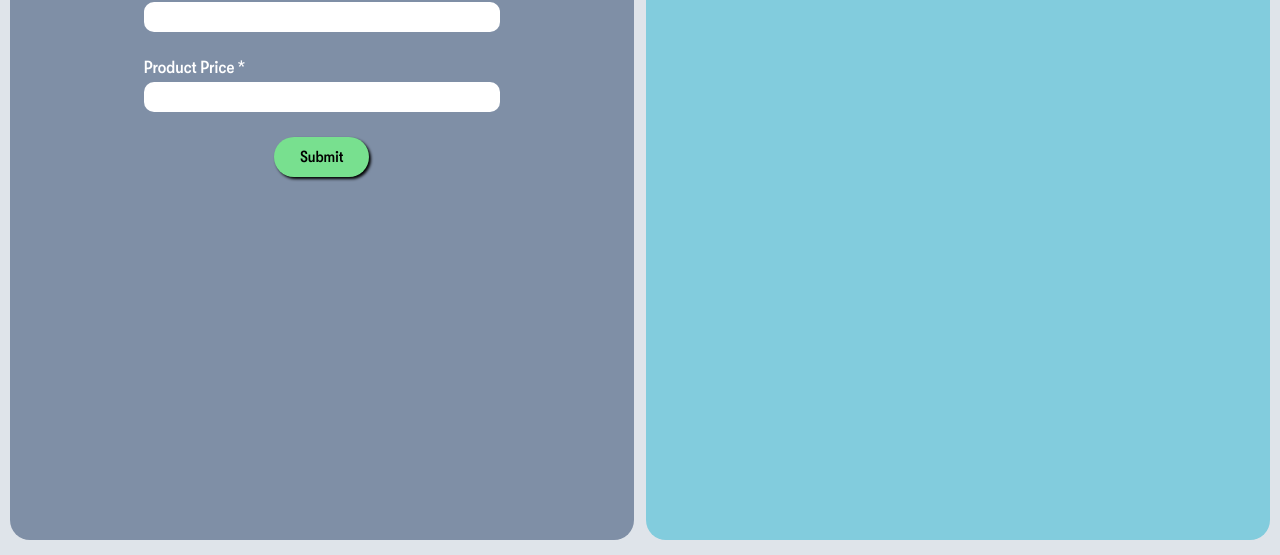
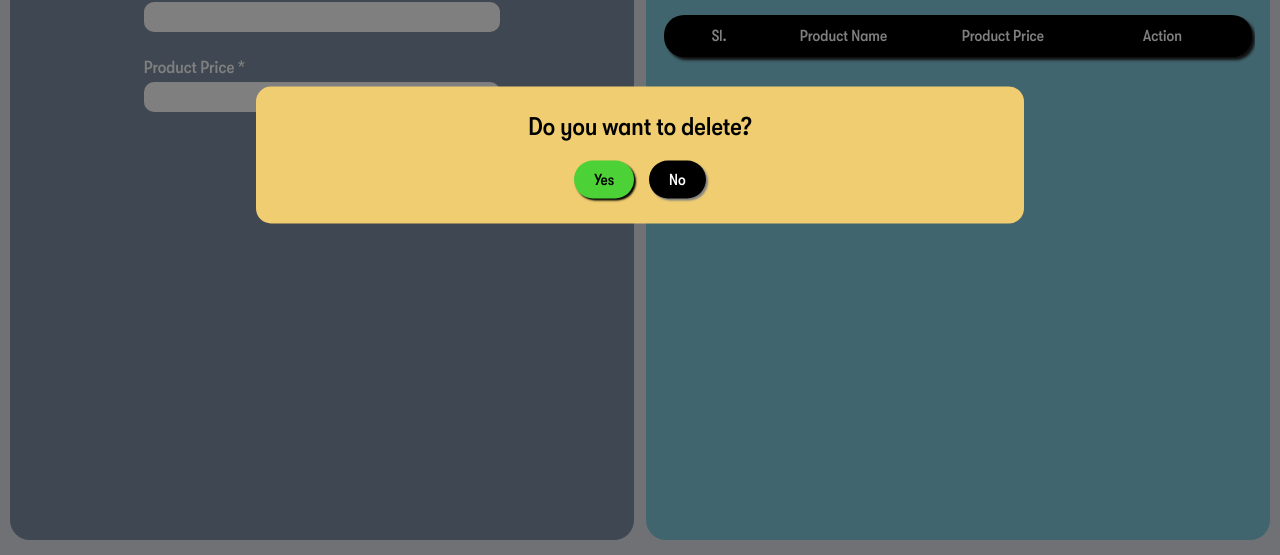
Before and after one commit to Abdur-Rahman-Apu/Shopping-Bag, a plain HTML site: page index.html in a window 1280 px wide. Shown: the part 245-800 px from the top of the page. Drawn offline with Linux system fonts and the light colour scheme; files whose address does not match are found by name.

Commit message:
Modal UI design completed

```diff
--- a/index.html
+++ b/index.html
@@ -43,9 +43,7 @@
             </div>
 
             <!-- shopping-lists  -->
-            <div class="shopping-list-container">
-
-            </div>
+            <div class="shopping-list-container"></div>
         </section>
 
         <!-- Add or edit product  -->
@@ -72,6 +70,17 @@
         <div class="toast-life-line"></div>
     </div>
 
+    <div class="modal">
+        <div class="overlay"></div>
+        <div class="modal-body">
+            <p>Do you want to delete?</p>
+            <div class="modal-action">
+                <button class="yes-btn">Yes</button>
+                <button class="no-btn">No</button>
+            </div>
+        </div>
+    </div>
+
     <script src="./index.js" type="module"></script>
 </body>
 
--- a/lib/Handlers/Form/handleAddProduct.js
+++ b/lib/Handlers/Form/handleAddProduct.js
@@ -1,6 +1,6 @@
-import { setProductIntoLocalStorage } from "../../../utils/localStorage";
-import { addShoppingItem, updateTotalProductNo } from "../../UI/shopItem";
-import { showToastMsg } from "../../UI/toastMsg";
+import { setProductIntoLocalStorage } from "../../../utils/localStorage.js";
+import { addShoppingItem, updateTotalProductNo } from "../../UI/shopItem.js";
+import { showToastMsg } from "../../UI/toastMsg.js";
 
 export default function handleAddProduct(newProduct) {
   setProductIntoLocalStorage(newProduct);
--- a/lib/Handlers/Form/handleUpdateProduct.js
+++ b/lib/Handlers/Form/handleUpdateProduct.js
@@ -2,7 +2,7 @@ import {
   getFromLocalStorage,
   setProductIntoLocalStorage,
 } from "../../../utils/localStorage.js";
-import { updateFormSubmitButton } from "../../../utils/UpdateUI";
+import { updateFormSubmitButton } from "../../../utils/UpdateUI.js";
 import { formSubmitBtn } from "../../HtmlElements/elements.js";
 import { showShoppingItems } from "../../UI/shopItem.js";
 import { showToastMsg } from "../../UI/toastMsg.js";
--- a/lib/UI/editProduct.js
+++ b/lib/UI/editProduct.js
@@ -16,10 +16,10 @@ const editProduct = (id) => {
 
   const products = getFromLocalStorage("products");
 
-  console.log(products, "products");
+  // console.log(products, "products");
   const product = products.find((product) => product.id == id);
 
-  console.log(product, "found product");
+  // console.log(product, "found product");
 
   if (product) {
     productNameElm.value = product.name;
--- a/style.css
+++ b/style.css
@@ -336,13 +336,81 @@ header {
   width: 100%;
   height: 3px;
   background-color: #fff;
-  /* transition: all 5s allow-discrete; */
 }
 
-/* .toast-msg-container:hover .toast-life-line {
-  width: 0;
-} */
+/* modal css start  */
+.modal {
+  position: absolute;
+  top: 0;
+  left: 0;
+  width: 100vw;
+  height: 100vh;
+}
 
+.modal .overlay {
+  position: absolute;
+  background-color: #000000;
+  width: 100%;
+  height: 100%;
+  opacity: 0.5;
+  z-index: 1;
+}
+
+.modal .modal-body {
+  position: absolute;
+  top: 50%;
+  left: 50%;
+  transform: translate(-50%, -50%);
+  z-index: 3;
+  background-color: #efcd70;
+  width: 80%;
+  padding: 25px 15px;
+  border-radius: 15px;
+  display: flex;
+  flex-direction: column;
+  justify-content: center;
+  align-items: center;
+  gap: 20px;
+}
+
+.modal-body p {
+  font-size: 1.3rem;
+  font-family: "GTC-medium";
+}
+
+.modal-action {
+  display: flex;
+  justify-content: space-between;
+  align-items: center;
+  gap: 15px;
+}
+
+.modal-action button {
+  font-family: "GTC-medium";
+  font-size: 1.3rem;
+  cursor: pointer;
+  transition: all 1s;
+}
+
+.modal-action .yes-btn {
+  background-color: #4cd137;
+  color: #000;
+  box-shadow: 2px 2px 2px #000;
+}
+
+.modal-action .yes-btn:hover {
+  box-shadow: none;
+}
+
+.modal-action .no-btn {
+  background-color: #000;
+  color: #fff;
+  box-shadow: 2px 2px 2px gray;
+}
+
+.modal-action .no-btn:hover {
+  box-shadow: none;
+}
 @keyframes lineVanish {
 }
 
@@ -371,6 +439,18 @@ header {
   .toast-msg-box {
     flex-direction: row;
   }
+
+  .modal .modal-body {
+    width: 60%;
+  }
+
+  .modal-body p {
+    font-size: 1.6rem;
+  }
+
+  .modal-action button {
+    font-size: 1rem;
+  }
 }
 @media (min-width: 992px) {
   .container {
```
Also changed, not shown: lib/UI/deleteProduct.js (added).
